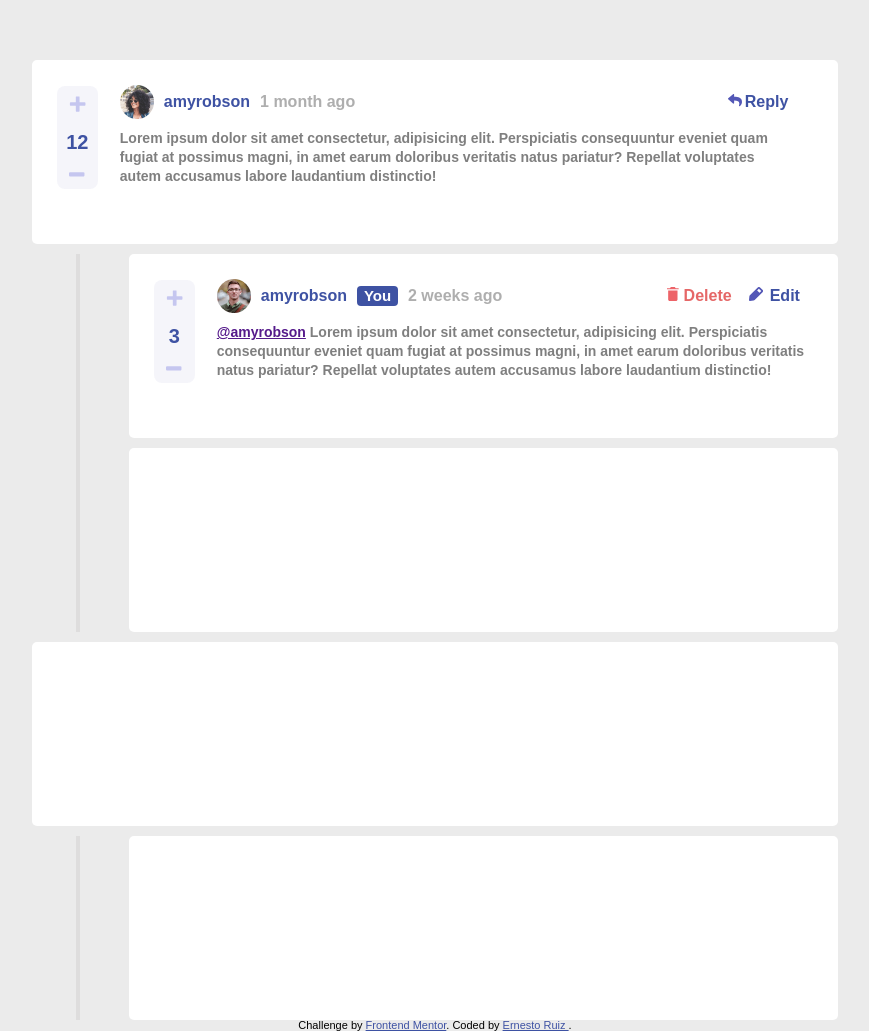
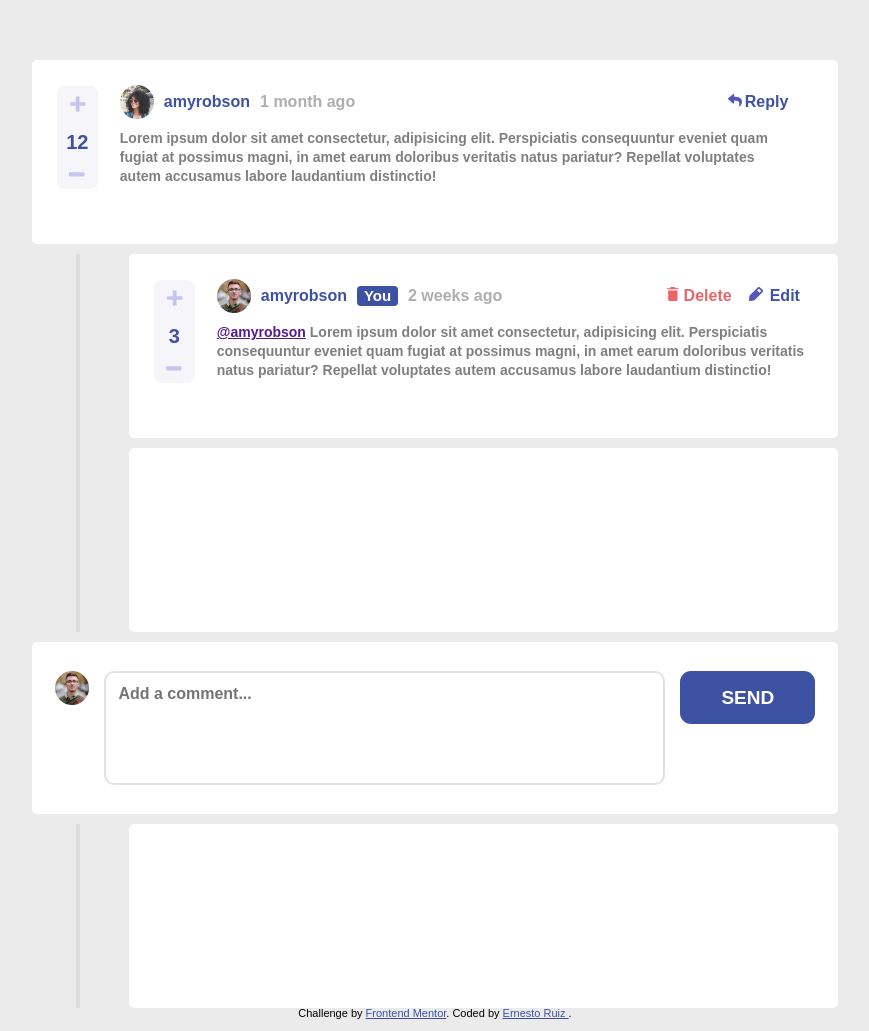
Before and after one commit to ernesto-developer/challenge-interactive-comments, a plain HTML site: page index.html in a window 1280 px wide. Shown: the whole page, without its empty margins (205-1074 px from the left). Drawn offline with Linux system fonts and the light colour scheme.

Commit message:
avances en addComments

```diff
--- a/css/styles.css
+++ b/css/styles.css
@@ -27,6 +27,9 @@ body{
     min-height: 164px;
     padding: 10px 0px;
 }
+
+
+
 /* ##################### Counter ################# */
 .dashboard__cards--counter{
     width: 41px;
@@ -158,6 +161,15 @@ body{
 }
 /* ############### Comment ############# */
 
+
+.dashboard__cards--addComment{
+    background-color: #fff;
+    border-radius: 5px;
+    display: flex;
+    min-height: 126px;
+    padding: 23px 0px;
+}
+
 .dashboard__cards__contain--comment{
     width: 100%;
     min-height: 90px;
@@ -171,6 +183,40 @@ body{
 }
 
 
+
+.dashboard__cards__commentBox{
+    display: flex;
+    width: 100%;
+    justify-content: space-around;
+    height: 114px;
+    align-self: center;
+
+}
+.dashboard__cards__commentBox--img{
+    height: 34px;
+    margin-left: 20px;
+}
+.dashboard__cards__commentBox--textArea{
+    font-weight: bold;
+    width: 66%;
+    padding: 12px;
+    margin: 0px 10px;
+    resize: none;
+    border: solid 2px rgba(163, 163, 163, 0.319);
+    border-radius: 10px;
+}
+.dashboard__cards__commentBox--btnSend{
+    width: 135px;
+    height: 53px;
+    margin-right: 20px;
+    background-color: hsl(228, 45%, 44%);
+    color: #fff;
+    border-radius: 11px;
+    font-size: 19px;
+    font-weight: bold;
+    border: none;
+    cursor: pointer;
+}
 
 
 
--- a/index.html
+++ b/index.html
@@ -55,16 +55,16 @@
           <div class="dashboard__cards__repliesContainer__replies--reply" >
 
             <div class="dashboard__cards--counter">
-                  <img class="dashboard__cards__counter--plus" src="images/icon-plus.svg" alt="plus">
+                  <img  class="dashboard__cards__counter--plus" src="images/icon-plus.svg" alt="plus">
                   <span class="dashboard__cards__counter--number" > 3 </span>
-                  <img class="dashboard__cards__counter--minus" src="images/icon-minus.svg" alt="minus">
+                  <img  class="dashboard__cards__counter--minus" src="images/icon-minus.svg" alt="minus">
               </div>
               <div class="dashboard__cards--contain">
                   <div class="dashboard__cards__contain--optNav" >
                     <div class="dashboard__cards__contain__optNav--dataUser" >
                       <img  class="dashboard__cards__contain__optNav__dataUser--avatar"  src="images/avatars/image-juliusomo.png" alt="avatars">
                       <a    class="dashboard__cards__contain__optNav__dataUser--name"  href="">amyrobson</a>
-                      <div class="dashboard__cards__contain__optNav__dataUser--tagYou" > <span> You </span> </div>
+                      <div  class="dashboard__cards__contain__optNav__dataUser--tagYou" > <span> You </span> </div>
                       <span class="dashboard__cards__contain__optNav__dataUser--date"  > 2 weeks ago </span>
                     </div>
                     <div class="dashboard__cards__contain__optNav--btns" >
@@ -86,13 +86,21 @@
       </div>
     </div>
     <div class="dashboard__cards">
-      <div class="dashboard__cards--comment" ></div>
-      <div class="dashboard__cards--repliesContainer">
-        <div class="dashboard__cards__repliesContainer--verticalLine"></div>
-        <div class="dashboard__cards__repliesContainer--replies" >
-          <div class="dashboard__cards__repliesContainer__replies--reply" > </div>
+      <div class="dashboard__cards--addComment" >
+
+          <div class="dashboard__cards__commentBox" >
+            <img       class="dashboard__cards__commentBox--img" src="images/avatars/image-juliusomo.png" alt="avatar">
+            <textarea  class="dashboard__cards__commentBox--textArea" name="comment" id="" cols="30" rows="6" placeholder="Add a comment..." ></textarea>
+            <button    class="dashboard__cards__commentBox--btnSend"  > SEND </button>
+          </div>
+
+      </div>
+        <div class="dashboard__cards--repliesContainer">
+          <div class="dashboard__cards__repliesContainer--verticalLine"></div>
+          <div class="dashboard__cards__repliesContainer--replies" >
+            <div class="dashboard__cards__repliesContainer__replies--reply" > </div>
+          </div>
         </div>
-      </div>
     </div>
 
   </section>
```
